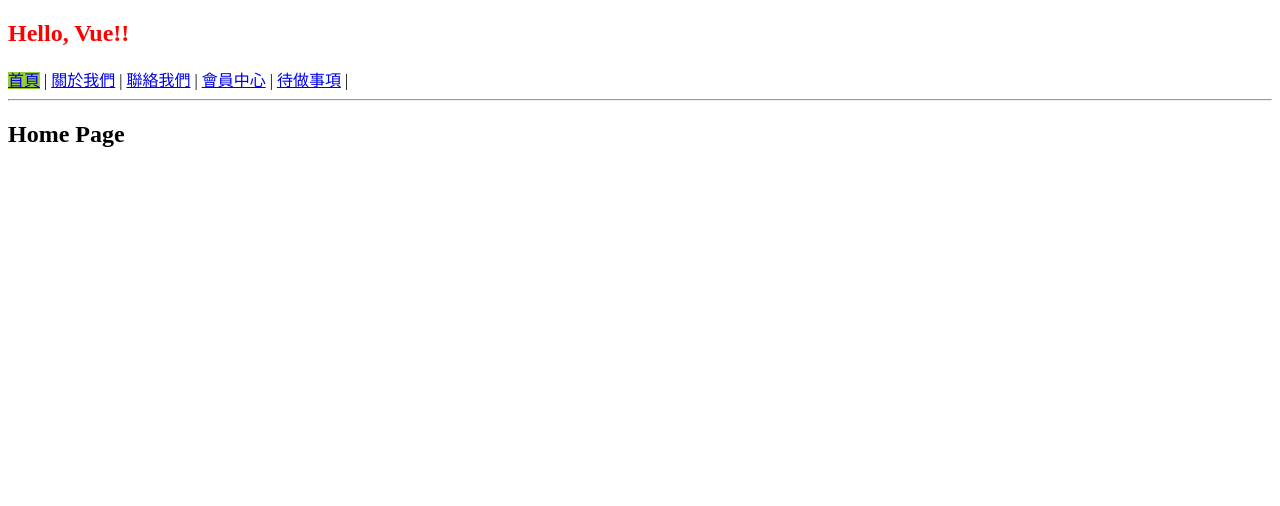
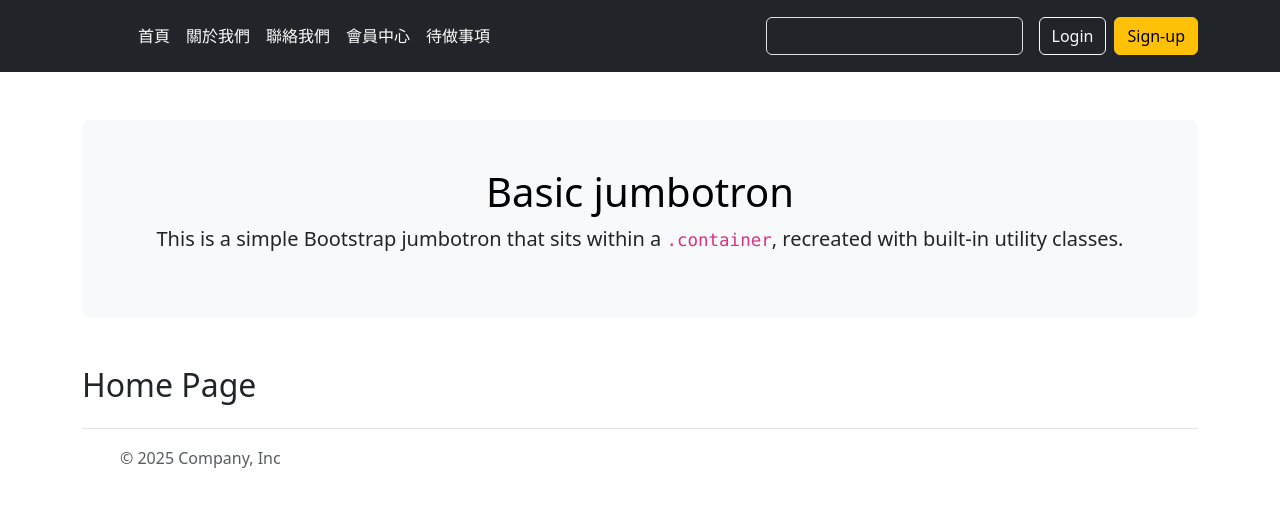
Before and after one commit to LanceChen2/vue-ojtm, a Vue app: page /home in a window 1280 px wide. Shown: the top 506 px of the page. Built offline with nearby package versions, Linux system fonts and the light colour scheme.

Commit message:
complete App.vue templating

```diff
--- a/package.json
+++ b/package.json
@@ -10,6 +10,7 @@
   },
   "dependencies": {
     "bootstrap": "^5.3.7",
+    "bootstrap-icons": "^1.13.1",
     "vue": "^3.5.13",
     "vue-router": "^4.5.1"
   },
--- a/src/App.vue
+++ b/src/App.vue
@@ -1,4 +1,7 @@
 <script setup>
+import 'bootstrap/dist/css/bootstrap.css'
+import 'bootstrap/dist/js/bootstrap.js'
+import 'bootstrap-icons/font/bootstrap-icons.css'
 import ApiStyle from './components/ApiStyle.vue';
 import BindingComponent from './components/BindingComponent.vue';
 import BindingDemo from './components/BindingDemo.vue';
@@ -14,23 +17,27 @@ import WeekDay from './components/WeekDay.vue';
 import AboutView from './views/AboutView.vue';
 import ContactView from './views/ContactView.vue';
 import HomeView from './views/HomeView.vue';
+import HeaderComponent from './components/HeaderComponent.vue';
+import JumbotronComponent from './components/JumbotronComponent.vue';
+import FooterComponent from './components/FooterComponent.vue';
 
 </script>
 
 <template>
-    <h2 id="apph2">Hello, Vue!!</h2>
+    <HeaderComponent></HeaderComponent>
+    <JumbotronComponent></JumbotronComponent>
+    <div class="container mt-3">
+    <RouterView></RouterView>
+    <!-- <h2 id="apph2">Hello, Vue!!</h2> -->
     <!-- <RouterLink to="/">首頁</RouterLink> |
     <RouterLink to="/about_ispan">關於我們</RouterLink> |
     <RouterLink to="/contact">聯絡我們</RouterLink> | -->
-    <RouterLink :to="{name: 'home'} " activeClass="active">首頁</RouterLink> |
+    <!-- <RouterLink :to="{name: 'home'} " activeClass="active">首頁</RouterLink> |
     <RouterLink :to="{name: 'about'}" activeClass="active">關於我們</RouterLink> |
     <RouterLink :to="{name: 'contact'}" activeClass="active">聯絡我們</RouterLink> |
     <RouterLink :to="{name: 'member', params: {id:'10'}}" activeClass="active">會員中心</RouterLink> |
-    <RouterLink :to="{name: 'todos' }" activeClass="active">待做事項</RouterLink> |
+    <RouterLink :to="{name: 'todos' }" activeClass="active">待做事項</RouterLink> | -->
 
-
-    <hr>
-    <RouterView />
     <!-- <HomeView />
     <AboutView />
     <ContactView /> -->
@@ -48,6 +55,8 @@ import HomeView from './views/HomeView.vue';
     <HasBook />
     <hr>
     <BindingDemo />  -->
+    </div>
+    <FooterComponent></FooterComponent>
 </template>
 
 <style scoped>
--- /dev/null
+++ b/src/components/FooterComponent.vue
@@ -0,0 +1,27 @@
+<script setup>
+
+</script>
+
+<template>
+    <div class="container">
+        <footer class="d-flex flex-wrap justify-content-between align-items-center py-3 my-4 border-top">
+            <div class="col-md-4 d-flex align-items-center"> <a href="/"
+                    class="mb-3 me-2 mb-md-0 text-body-secondary text-decoration-none lh-1" aria-label="Bootstrap"> <svg
+                        class="bi" width="30" height="24" aria-hidden="true">
+                        <use xlink:href="#bootstrap"></use>
+                    </svg> </a> <span class="mb-3 mb-md-0 text-body-secondary">© 2025 Company, Inc</span> </div>
+            <ul class="nav col-md-4 justify-content-end list-unstyled d-flex">
+                <li class="ms-3"><a class="text-body-secondary" href="#" aria-label="Instagram"><svg class="bi"
+                            width="24" height="24" aria-hidden="true">
+                            <use xlink:href="#instagram"></use>
+                        </svg></a></li>
+                <li class="ms-3"><a class="text-body-secondary" href="#" aria-label="Facebook"><svg class="bi"
+                            width="24" height="24">
+                            <use xlink:href="#facebook"></use>
+                        </svg></a></li>
+            </ul>
+        </footer>
+    </div>
+</template>
+
+<style lang="css" scoped></style>
--- /dev/null
+++ b/src/components/HeaderComponent.vue
@@ -0,0 +1,34 @@
+<script setup>
+
+</script>
+
+<template>
+    <div>
+        <header class="p-3 text-bg-dark">
+            <div class="container">
+                <div class="d-flex flex-wrap align-items-center justify-content-center justify-content-lg-start"> <a href="/" class="d-flex align-items-center mb-2 mb-lg-0 text-white text-decoration-none"> <svg class="bi me-2" width="40" height="32" role="img" aria-label="Bootstrap">
+                    <use xlink:href="#bootstrap"></use>
+                    </svg></a>
+            <ul class="nav col-12 col-lg-auto me-lg-auto mb-2 justify-content-center mb-md-0">
+                <li><RouterLink :to="{name: 'home'}" class="nav-link px-2 text-white" activeClass="active">首頁</RouterLink> </li>
+                <li><RouterLink :to="{name: 'about'}" class="nav-link px-2 text-white" activeClass="active">關於我們</RouterLink></li>
+                <li><RouterLink :to="{name: 'contact'}" class="nav-link px-2 text-white" activeClass="active">聯絡我們</RouterLink></li>
+                <li><RouterLink :to="{name: 'member', params: {id:'10'}}" class="nav-link px-2 text-white" activeClass="active">會員中心</RouterLink></li>
+                <li><RouterLink :to="{name: 'todos' }" class="nav-link px-2 text-white" activeClass="active">待做事項</RouterLink></li>
+            </ul>
+                    <form class="col-12 col-lg-auto mb-3 mb-lg-0 me-lg-3" role="search">
+                        <input type="search" class="form-control form-control-dark text-bg-dark" placeholder="Search..." aria-label="Search">
+                    </form>
+                    <div class="text-end">
+                        <button type="button" class="btn btn-outline-light me-2">Login</button>
+                        <button type="button" class="btn btn-warning">Sign-up</button>
+                    </div>
+                </div>
+            </div>
+        </header>
+    </div>
+</template>
+
+<style lang="css" scoped>
+
+</style>
--- /dev/null
+++ b/src/components/JumbotronComponent.vue
@@ -0,0 +1,17 @@
+<script setup>
+
+</script>
+
+<template>
+    <div class="container my-5">
+        <div class="p-5 text-center bg-body-tertiary rounded-3">
+            <h1 class="text-body-emphasis">Basic jumbotron</h1>
+            <p class="lead">
+                This is a simple Bootstrap jumbotron that sits within a <code>.container</code>, recreated with built-in
+                utility classes.
+            </p>
+        </div>
+    </div>
+</template>
+
+<style lang="css" scoped></style>
```
Also changed, not shown: 1 other file (tests, documents, lock files or other folders).
